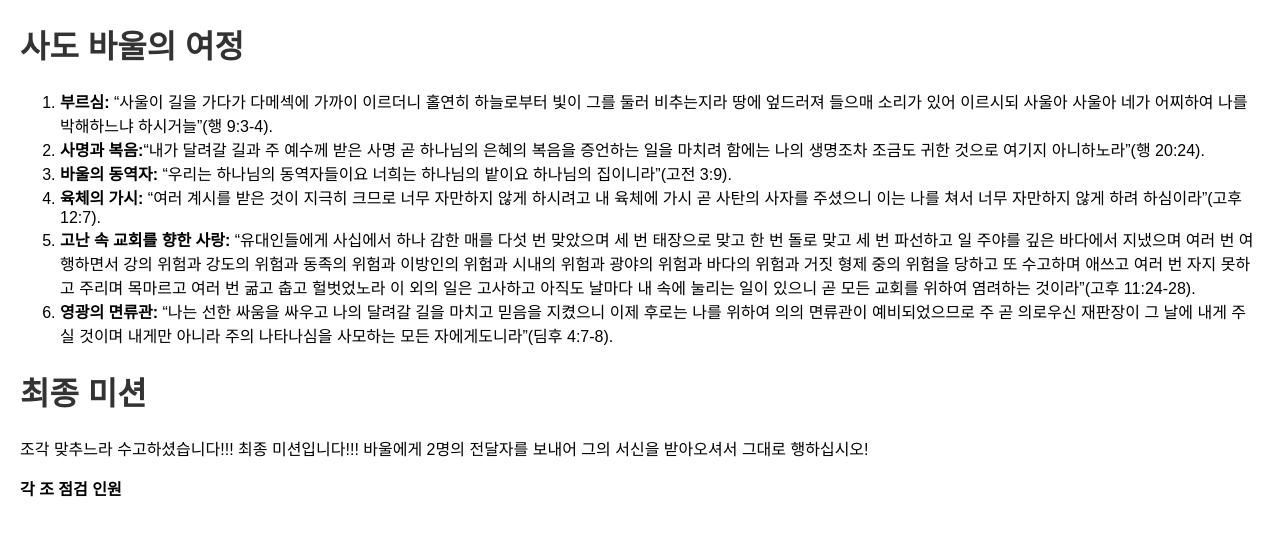
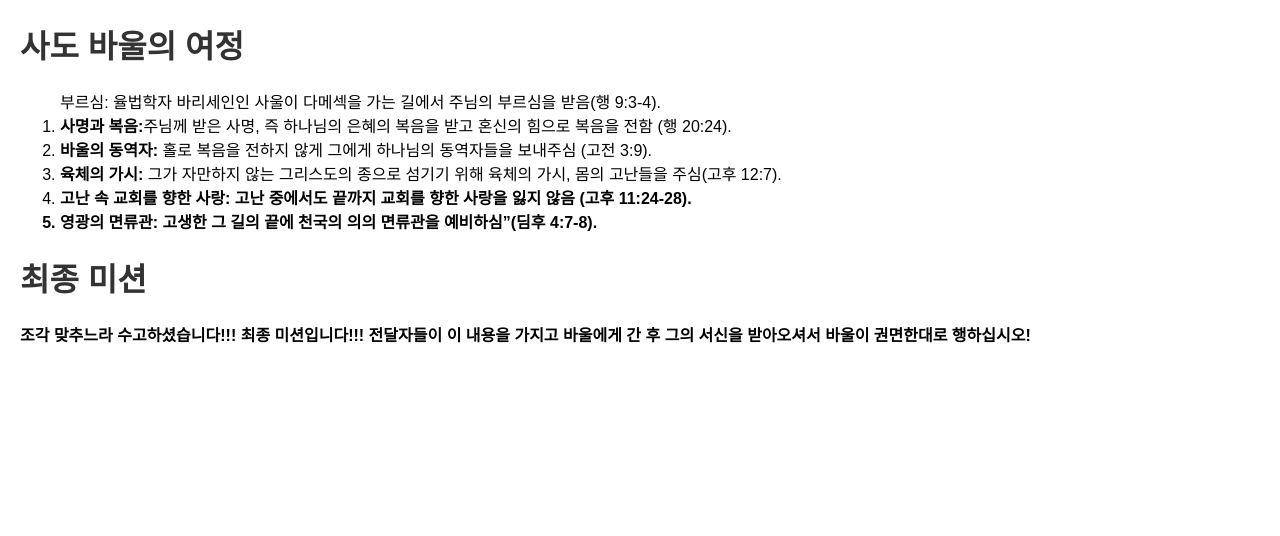
Before and after one commit to everydai365/Apostle_Paul_Mission, a plain HTML site: page index.html in a window 1280 px wide. Drawn offline with Linux system fonts and the light colour scheme.

Commit message:
Update index.html

```diff
--- a/index.html
+++ b/index.html
@@ -19,19 +19,16 @@
 </head>
 <body>
 <h1>사도 바울의 여정</h1>
-      <ol>
-        <li><strong>부르심:</strong> “사울이 길을 가다가 다메섹에 가까이 이르더니 홀연히 하늘로부터 빛이 그를 둘러 비추는지라 땅에 엎드러져 들으매 소리가 있어 이르시되 사울아 사울아 네가 어찌하여 나를 박해하느냐 하시거늘”(행 9:3-4).</li>
-        <li><strong>사명과 복음:</strong>“내가 달려갈 길과 주 예수께 받은 사명 곧 하나님의 은혜의 복음을 증언하는 일을 마치려 함에는 나의 생명조차 조금도 귀한 것으로 여기지 아니하노라”(행 20:24).</li>
-        <li><strong>바울의 동역자:</strong> “우리는 하나님의 동역자들이요 너희는 하나님의 밭이요 하나님의 집이니라”(고전 3:9).</li>
-        <li><strong>육체의 가시:</strong> “여러 계시를 받은 것이 지극히 크므로 너무 자만하지 않게 하시려고 내 육체에 가시 곧 사탄의 사자를 주셨으니 이는 나를 쳐서 너무 자만하지 않게 하려 하심이라”(고후 12:7).</li>
+      <ol> 부르심: 율법학자 바리세인인 사울이 다메섹을 가는 길에서 주님의 부르심을 받음(행 9:3-4).</li>
+        <li><strong>사명과 복음:</strong>주님께 받은 사명, 즉 하나님의 은혜의 복음을 받고 혼신의 힘으로 복음을 전함 (행 20:24).</li>
+        <li><strong>바울의 동역자:</strong> 홀로 복음을 전하지 않게 그에게 하나님의 동역자들을 보내주심 (고전 3:9).</li>
+        <li><strong>육체의 가시:</strong> 그가 자만하지 않는 그리스도의 종으로 섬기기 위해 육체의 가시, 몸의 고난들을 주심(고후 12:7).</li>
 
-        <li><strong>고난 속 교회를 향한 사랑:</strong> “유대인들에게 사십에서 하나 감한 매를 다섯 번 맞았으며 세 번 태장으로 맞고 한 번 돌로 맞고 세 번 파선하고 일 주야를 깊은 바다에서 지냈으며 여러 번 여행하면서 강의 위험과 강도의 위험과 동족의 위험과 이방인의 위험과 시내의 위험과 광야의 위험과 바다의 위험과 거짓 형제 중의 위험을 당하고 또 수고하며 애쓰고 여러 번 자지 못하고 주리며 목마르고 여러 번 굶고 춥고 헐벗었노라 이 외의 일은 고사하고 아직도 날마다 내 속에 눌리는 일이 있으니 곧 모든 교회를 위하여 염려하는 것이라”(고후 11:24-28).</li>
+        <li><strong>고난 속 교회를 향한 사랑: 고난 중에서도 끝까지 교회를 향한 사랑을 잃지 않음 (고후 11:24-28).</li>
 
-
-        <li><strong>영광의 면류관:</strong> “나는 선한 싸움을 싸우고 나의 달려갈 길을 마치고 믿음을 지켰으니 이제 후로는 나를 위하여 의의 면류관이 예비되었으므로 주 곧 의로우신 재판장이 그 날에 내게 주실 것이며 내게만 아니라 주의 나타나심을 사모하는 모든 자에게도니라”(딤후 4:7-8).</li>
+        <li><strong>영광의 면류관:</strong> 고생한 그 길의 끝에 천국의 의의 면류관을 예비하심”(딤후 4:7-8).</li>
     </ol>
 
     <h1>최종 미션</h1>
 
-    </p>조각 맞추느라 수고하셨습니다!!! 최종 미션입니다!!! 바울에게 2명의 전달자를 보내어 그의 서신을 받아오셔서 그대로 행하십시오!
-  </p><strong>각 조 점검 인원<p>
+    </p>조각 맞추느라 수고하셨습니다!!! 최종 미션입니다!!! 전달자들이 이 내용을 가지고 바울에게 간 후 그의 서신을 받아오셔서 바울이 권면한대로 행하십시오!
```
